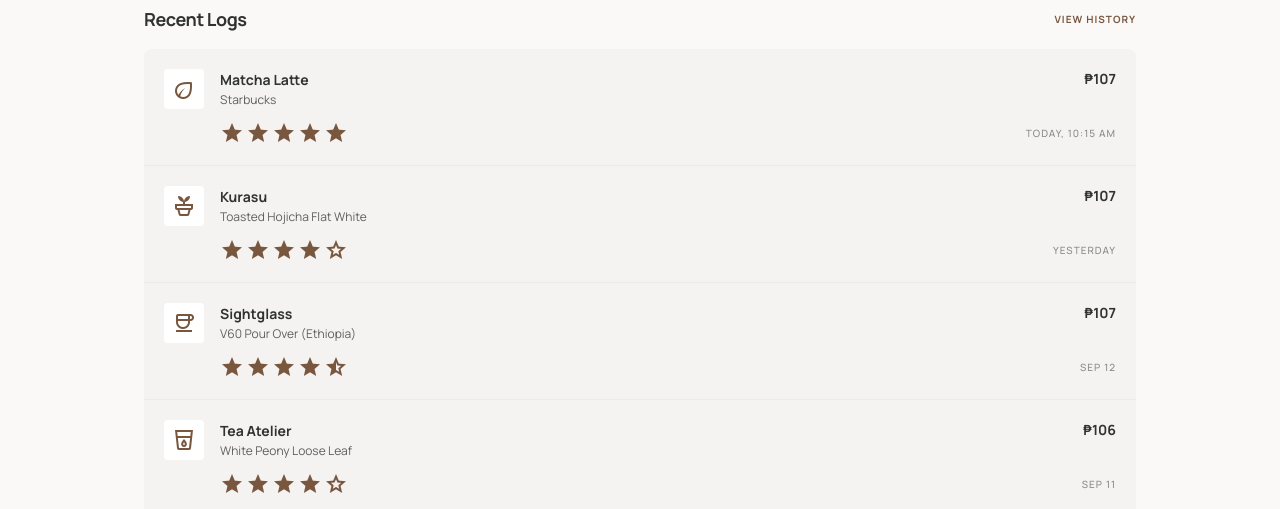
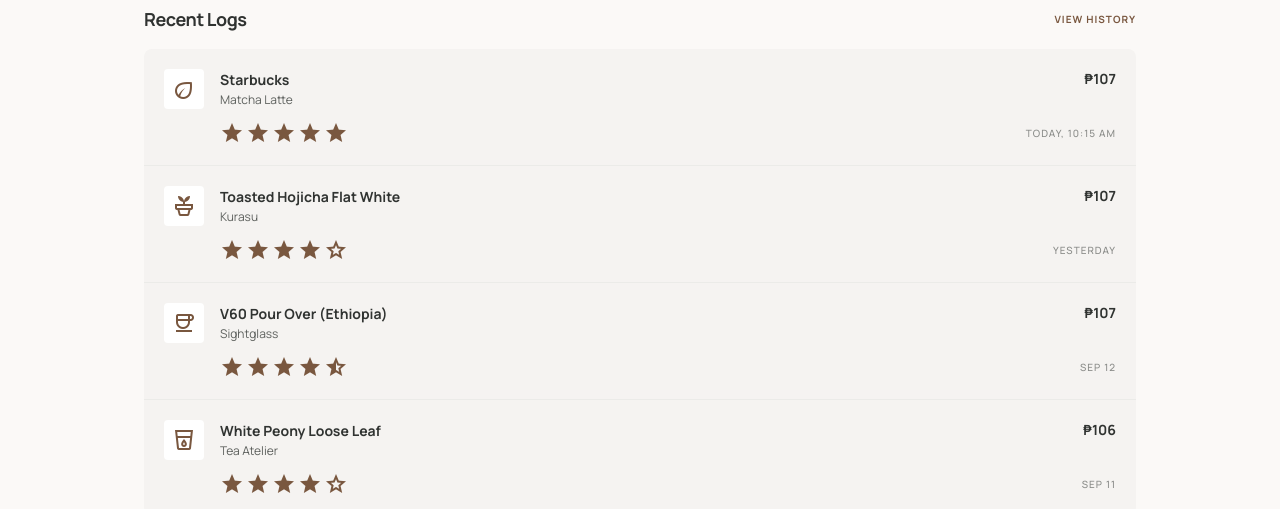
Before and after one commit to airemcs/brew-memoir, a Next.js app: page / in a window 1280 px wide. Shown: the part 904-1413 px from the top of the page. Built offline with nearby package versions, Linux system fonts and the light colour scheme.

Commit message:
Swap Beverage Name and Cafe Name

```diff
--- a/src/app/page.tsx
+++ b/src/app/page.tsx
@@ -370,8 +370,8 @@ export default function HomePage() {
                       </span>
                     </div>
                     <div className="space-y-0.5">
-                      <div className="font-bold text-sm text-on-surface">{entry.cafeName}</div>
-                      <div className="text-xs text-on-surface-variant">{entry.beverageName}</div>
+                      <div className="font-bold text-sm text-on-surface">{entry.beverageName}</div>
+                      <div className="text-xs text-on-surface-variant">{entry.cafeName}</div>
                     </div>
                   </div>
                   <div className="font-bold text-sm text-on-surface">
```
